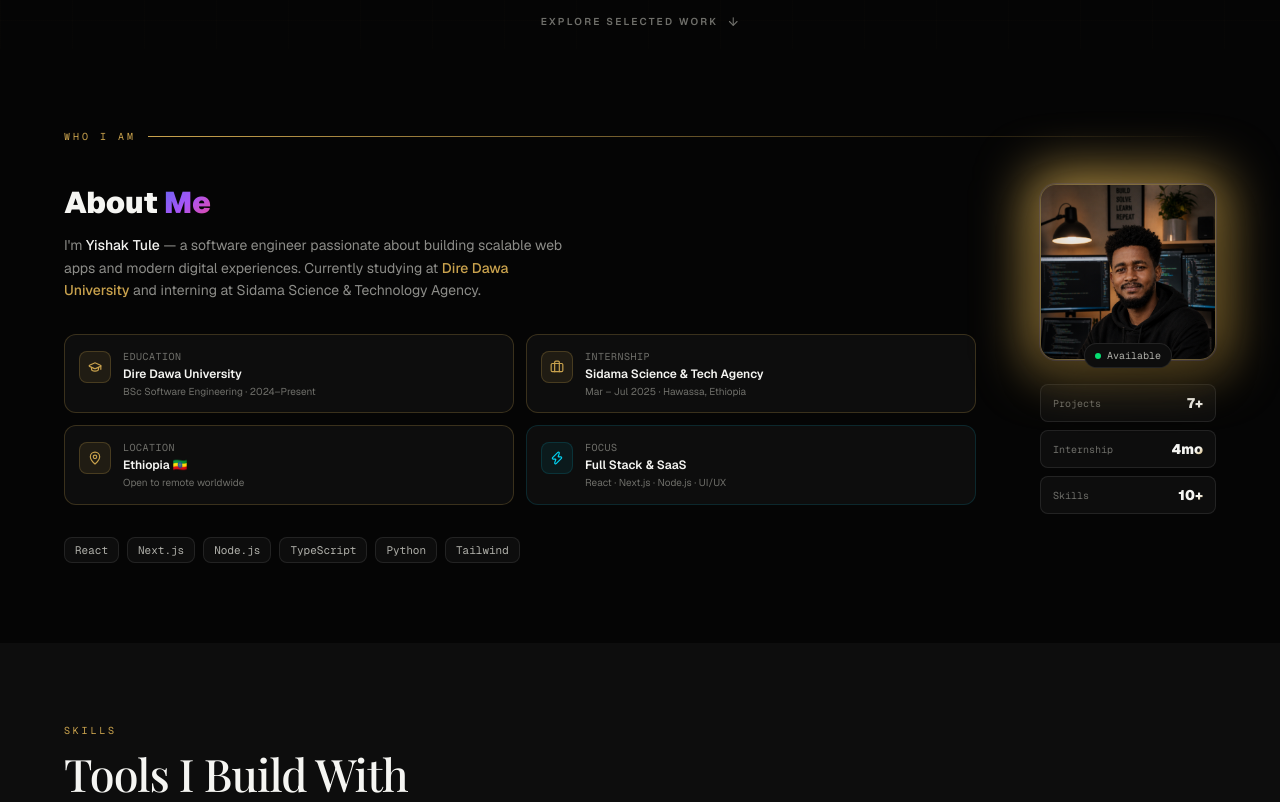
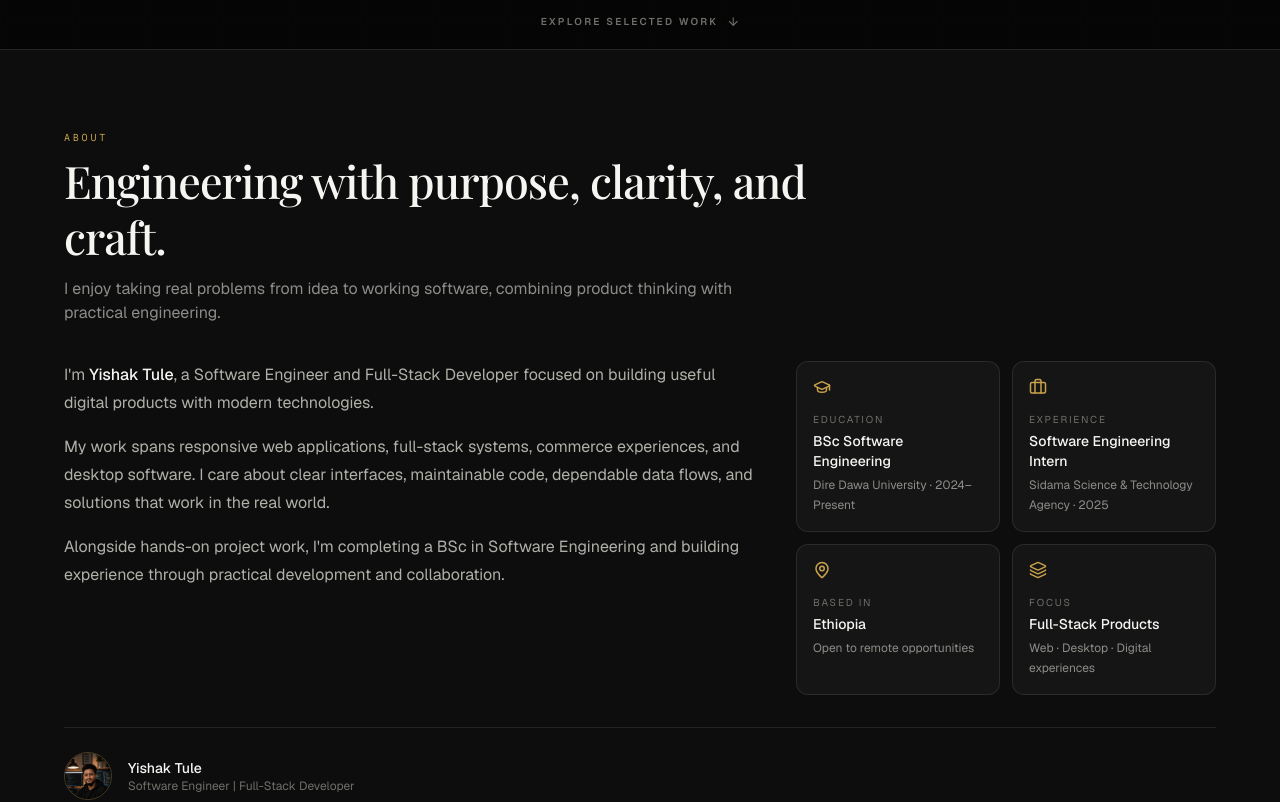
Before and after one commit to isakhu/yishak-tule, a Next.js app: page / in a window 1280 px wide. Shown: the part 700-1502 px from the top of the page. Built offline with nearby package versions, Linux system fonts and the light colour scheme; a web font is replaced by a local one.

Commit message:
feat: rewrite about section for final portfolio

```diff
--- a/components/About.tsx
+++ b/components/About.tsx
@@ -1,215 +1,58 @@
-"use client";
-
-import { motion } from "framer-motion";
-import { GraduationCap, Briefcase, MapPin, Code2, Zap } from "lucide-react";
+import { GraduationCap, Briefcase, MapPin, Layers3 } from "lucide-react";
 import Image from "next/image";
 import SectionWrapper from "./SectionWrapper";
+import SectionHeading from "./SectionHeading";
 
 const highlights = [
-  {
-    icon: GraduationCap,
-    label: "Education",
-    value: "Dire Dawa University",
-    sub: "BSc Software Engineering · 2024–Present",
-    color: "text-indigo-400",
-    bg: "bg-indigo-500/8",
-    border: "border-indigo-500/15",
-    dot: "bg-indigo-400",
-  },
-  {
-    icon: Briefcase,
-    label: "Internship",
-    value: "Sidama Science & Tech Agency",
-    sub: "Mar – Jul 2025 · Hawassa, Ethiopia",
-    color: "text-purple-400",
-    bg: "bg-purple-500/8",
-    border: "border-purple-500/15",
-    dot: "bg-purple-400",
-  },
-  {
-    icon: MapPin,
-    label: "Location",
-    value: "Ethiopia 🇪🇹",
-    sub: "Open to remote worldwide",
-    color: "text-pink-400",
-    bg: "bg-pink-500/8",
-    border: "border-pink-500/15",
-    dot: "bg-pink-400",
-  },
-  {
-    icon: Zap,
-    label: "Focus",
-    value: "Full Stack & SaaS",
-    sub: "React · Next.js · Node.js · UI/UX",
-    color: "text-cyan-400",
-    bg: "bg-cyan-500/8",
-    border: "border-cyan-500/15",
-    dot: "bg-cyan-400",
-  },
+  { icon: GraduationCap, label: "Education", value: "BSc Software Engineering", detail: "Dire Dawa University · 2024–Present" },
+  { icon: Briefcase, label: "Experience", value: "Software Engineering Intern", detail: "Sidama Science & Technology Agency · 2025" },
+  { icon: MapPin, label: "Based in", value: "Ethiopia", detail: "Open to remote opportunities" },
+  { icon: Layers3, label: "Focus", value: "Full-Stack Products", detail: "Web · Desktop · Digital experiences" },
 ];
-
-const stack = ["React", "Next.js", "Node.js", "TypeScript", "Python", "Tailwind"];
 
 export default function About() {
   return (
-    <SectionWrapper id="about">
-      {/* Section label */}
-      <div className="flex items-center gap-3 mb-10">
-        <p className="text-[10px] font-mono tracking-[0.3em] text-indigo-500 uppercase">
-          Who I Am
+    <SectionWrapper id="about" className="border-t border-white/5 bg-[#0d0d0d]">
+      <SectionHeading
+        label="About"
+        title="Engineering with purpose, clarity, and craft."
+        subtitle="I enjoy taking real problems from idea to working software, combining product thinking with practical engineering."
+      />
+
+      <div className="grid gap-8 lg:grid-cols-[1.25fr_.75fr] lg:items-start">
+        <div className="space-y-4 text-sm leading-7 text-[#b0b0aa] sm:text-base">
+          <p>
+            I&apos;m <span className="font-medium text-[#f5f5f2]">Yishak Tule</span>, a Software Engineer and Full-Stack Developer focused on building useful digital products with modern technologies.
           </p>
-        <div className="flex-1 h-px bg-gradient-to-r from-indigo-500/30 to-transparent" />
+          <p>
+            My work spans responsive web applications, full-stack systems, commerce experiences, and desktop software. I care about clear interfaces, maintainable code, dependable data flows, and solutions that work in the real world.
+          </p>
+          <p>
+            Alongside hands-on project work, I&apos;m completing a BSc in Software Engineering and building experience through practical development and collaboration.
+          </p>
         </div>
 
-      <div className="grid lg:grid-cols-[1fr_auto] gap-10 lg:gap-16 items-start">
-
-        {/* ── LEFT ── */}
-        <div className="space-y-8">
-
-          {/* Headline */}
-          <motion.div
-            initial={{ opacity: 0, y: 16 }}
-            whileInView={{ opacity: 1, y: 0 }}
-            viewport={{ once: true }}
-            transition={{ duration: 0.5 }}
-          >
-            <h2 className="text-2xl sm:text-3xl font-black text-white leading-tight mb-3">
-              About{" "}
-              <span
-                style={{
-                  background: "linear-gradient(135deg,#6366f1,#a855f7,#ec4899)",
-                  WebkitBackgroundClip: "text",
-                  WebkitTextFillColor: "transparent",
-                  backgroundClip: "text",
-                }}
-              >
-                Me
-              </span>
-            </h2>
-            <p className="text-zinc-500 text-sm leading-relaxed max-w-lg">
-              I&apos;m <span className="text-zinc-300 font-medium">Yishak Tule</span> — a software
-              engineer passionate about building scalable web apps and modern digital experiences.
-              Currently studying at{" "}
-              <span className="text-indigo-400 font-medium">Dire Dawa University</span> and
-              interning at Sidama Science &amp; Technology Agency.
-            </p>
-          </motion.div>
-
-          {/* Highlight cards — 2×2 grid */}
-          <motion.div
-            initial={{ opacity: 0, y: 16 }}
-            whileInView={{ opacity: 1, y: 0 }}
-            viewport={{ once: true }}
-            transition={{ duration: 0.5, delay: 0.1 }}
-            className="grid grid-cols-1 sm:grid-cols-2 gap-3"
-          >
-            {highlights.map((h, i) => (
-              <motion.div
-                key={h.label}
-                initial={{ opacity: 0, y: 10 }}
-                whileInView={{ opacity: 1, y: 0 }}
-                viewport={{ once: true }}
-                transition={{ duration: 0.4, delay: 0.1 + i * 0.07 }}
-                whileHover={{ y: -3, scale: 1.01 }}
-                className={`flex items-start gap-3 p-3.5 rounded-xl border ${h.border} bg-white/[0.02] hover:bg-white/[0.04] transition-all duration-200 cursor-default`}
-              >
-                <div className={`w-8 h-8 rounded-lg ${h.bg} border ${h.border} flex items-center justify-center shrink-0 mt-0.5`}>
-                  <h.icon size={14} className={h.color} />
+        <div className="grid gap-3 sm:grid-cols-2">
+          {highlights.map(({ icon: Icon, label, value, detail }) => (
+            <div key={label} className="rounded-xl border border-white/8 bg-white/[0.02] p-4">
+              <Icon size={18} className="text-[#c9a24d]" />
+              <p className="mt-4 text-[10px] uppercase tracking-[0.18em] text-[#6f6f6a]">{label}</p>
+              <p className="mt-1 text-sm font-medium text-[#f5f5f2]">{value}</p>
+              <p className="mt-1 text-xs leading-5 text-[#8c8c88]">{detail}</p>
             </div>
-                <div className="min-w-0">
-                  <p className="text-[10px] font-mono text-zinc-600 uppercase tracking-wider mb-0.5">{h.label}</p>
-                  <p className="text-zinc-200 text-xs font-semibold leading-snug truncate">{h.value}</p>
-                  <p className="text-zinc-600 text-[10px] leading-snug mt-0.5">{h.sub}</p>
-                </div>
-              </motion.div>
           ))}
-          </motion.div>
-
-          {/* Stack pills */}
-          <motion.div
-            initial={{ opacity: 0 }}
-            whileInView={{ opacity: 1 }}
-            viewport={{ once: true }}
-            transition={{ duration: 0.5, delay: 0.3 }}
-            className="flex flex-wrap gap-2"
-          >
-            {stack.map((tech) => (
-              <span
-                key={tech}
-                className="px-2.5 py-1 rounded-lg text-[11px] font-mono text-zinc-400
-                           bg-white/[0.03] border border-white/[0.07]
-                           hover:text-indigo-400 hover:border-indigo-500/25 transition-colors duration-150 cursor-default"
-              >
-                {tech}
-              </span>
-            ))}
-          </motion.div>
-        </div>
-
-        {/* ── RIGHT: Profile image ── */}
-        <motion.div
-          initial={{ opacity: 0, scale: 0.92 }}
-          whileInView={{ opacity: 1, scale: 1 }}
-          viewport={{ once: true }}
-          transition={{ duration: 0.6, delay: 0.15 }}
-          className="hidden lg:flex flex-col items-center gap-3"
-        >
-          {/* Image */}
-          <div className="relative">
-            <div className="absolute inset-0 rounded-2xl bg-gradient-to-br from-indigo-500/20 to-purple-600/20 blur-xl scale-110" />
-            <div
-              className="relative w-44 h-44 rounded-2xl overflow-hidden border border-white/10"
-              style={{ boxShadow: "0 0 0 1px rgba(99,102,241,0.15), 0 20px 40px rgba(0,0,0,0.4)" }}
-            >
-              <Image
-                src="/profile.png"
-                alt="Yishak Tule"
-                fill
-                className="object-cover object-top"
-                sizes="176px"
-              />
-              <div className="absolute inset-0 bg-gradient-to-t from-black/20 to-transparent" />
-            </div>
-
-            {/* Online badge */}
-            <div className="absolute -bottom-2 left-1/2 -translate-x-1/2 flex items-center gap-1.5 px-2.5 py-1 rounded-full bg-[#0d0d14] border border-white/10 text-[10px] font-mono text-zinc-400 whitespace-nowrap">
-              <span className="w-1.5 h-1.5 rounded-full bg-green-400 animate-pulse" />
-              Available
         </div>
       </div>
 
-          {/* Mini stat column */}
-          <div className="flex flex-col gap-2 mt-3 w-full">
-            {[
-              { n: "7+", t: "Projects" },
-              { n: "4mo", t: "Internship" },
-              { n: "10+", t: "Skills" },
-            ].map((s) => (
-              <div
-                key={s.t}
-                className="flex items-center justify-between px-3 py-2 rounded-lg bg-white/[0.02] border border-white/[0.06] w-44"
-              >
-                <span className="text-zinc-600 text-[10px] font-mono">{s.t}</span>
-                <span className="text-sm font-black gradient-text">{s.n}</span>
+      <div className="mt-8 flex items-center gap-4 border-t border-white/8 pt-6">
+        <div className="relative h-12 w-12 overflow-hidden rounded-full border border-[#c9a24d]/30">
+          <Image src="/profile.png" alt="Yishak Tule" fill className="object-cover object-top" sizes="48px" />
         </div>
-            ))}
+        <div>
+          <p className="text-sm font-medium text-[#f5f5f2]">Yishak Tule</p>
+          <p className="text-xs text-[#6f6f6a]">Software Engineer | Full-Stack Developer</p>
         </div>
-        </motion.div>
-
       </div>
-
-      {/* Mobile profile image */}
-      <motion.div
-        initial={{ opacity: 0 }}
-        whileInView={{ opacity: 1 }}
-        viewport={{ once: true }}
-        transition={{ duration: 0.5 }}
-        className="lg:hidden flex justify-center mt-8"
-      >
-        <div className="relative w-28 h-28 rounded-2xl overflow-hidden border border-white/10">
-          <Image src="/profile.png" alt="Yishak Tule" fill className="object-cover object-top" sizes="112px" />
-        </div>
-      </motion.div>
     </SectionWrapper>
   );
 }
```
Lines whose indentation alone changed are shown as unchanged.
